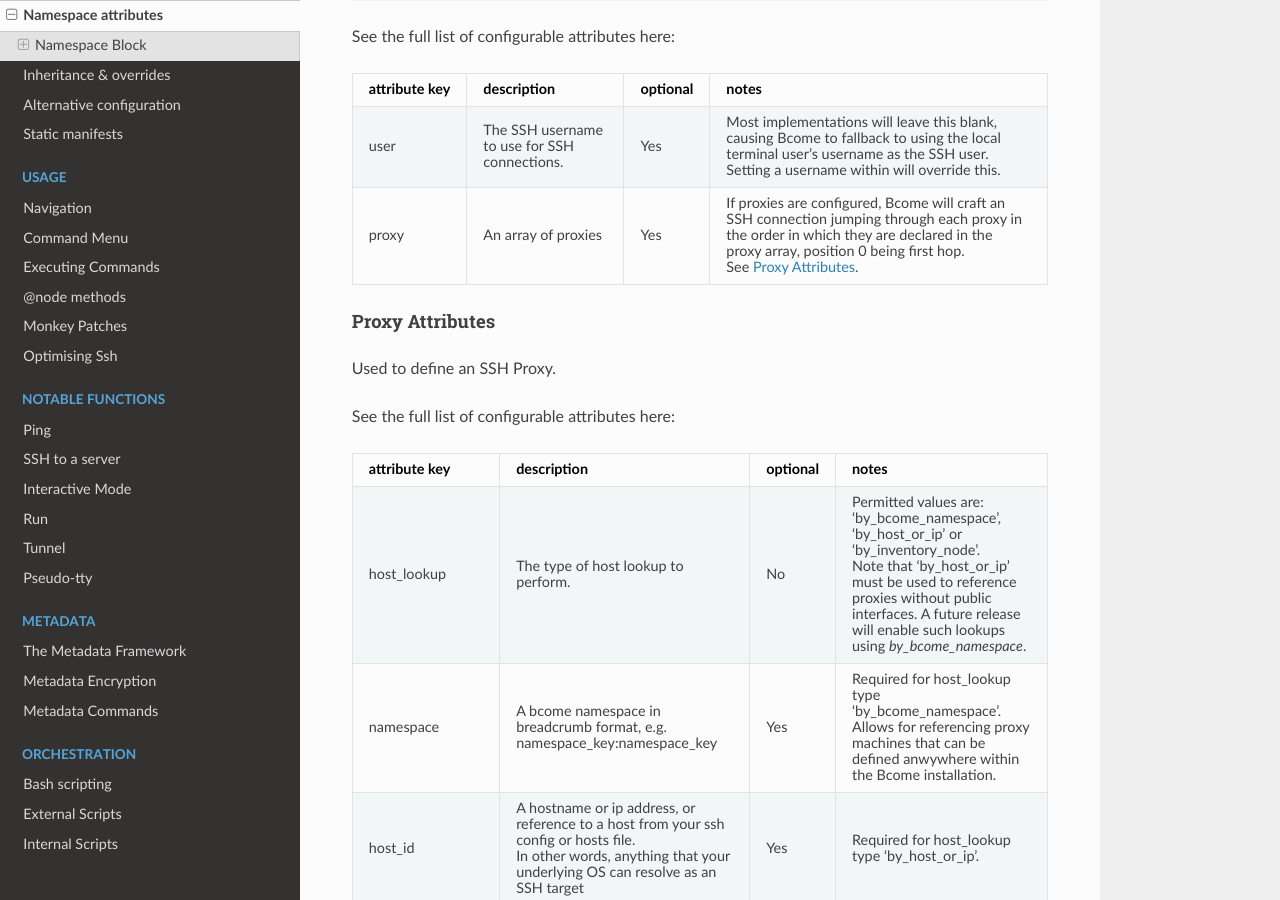
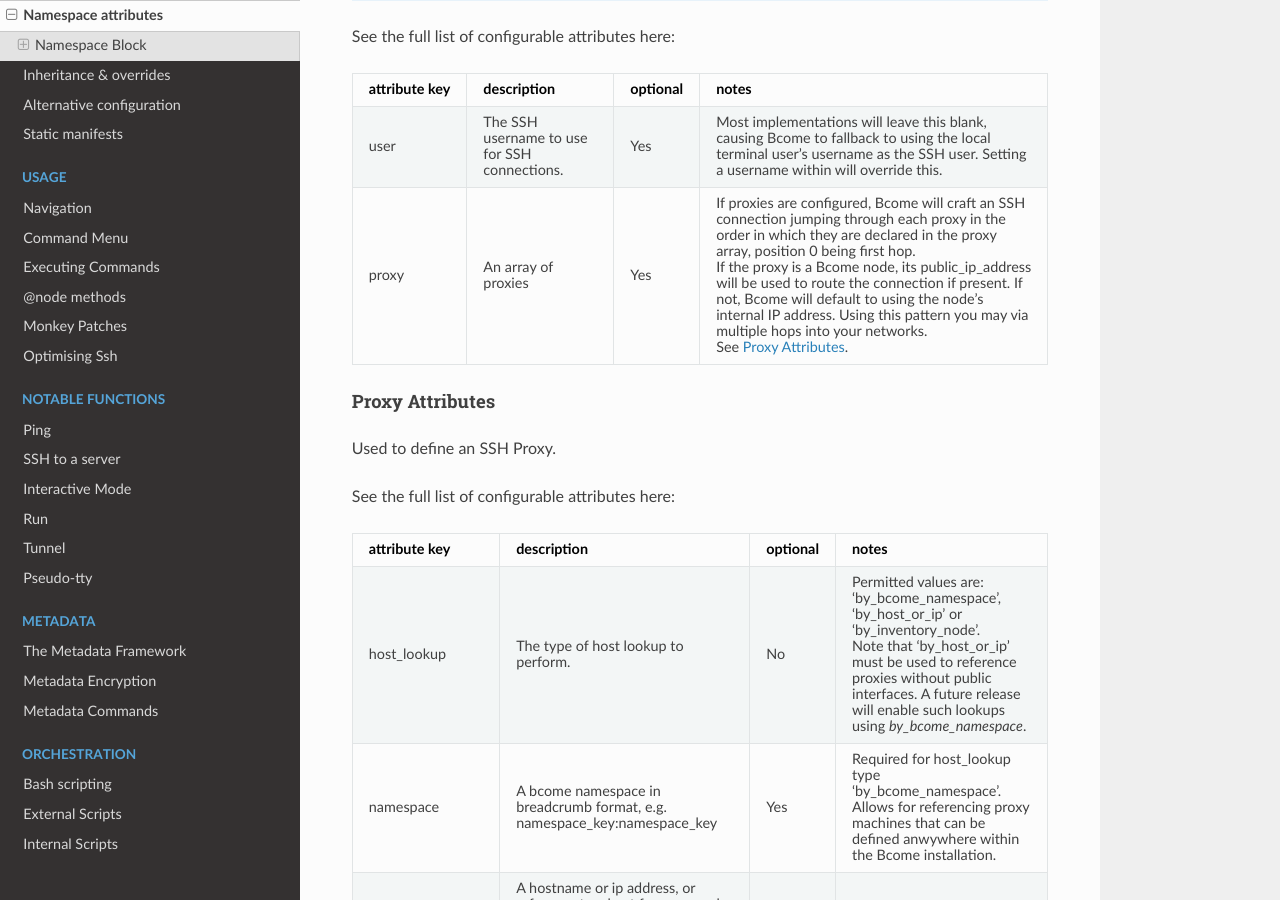
Before and after one commit to webzakimbo/bcome-read-the-docs, a Sphinx documentation site: the page built from docs/source/network/network-configuration-attributes.rst, in a window 1280 px wide and 900 px high, scrolled down 2954 px. Built offline with Sphinx 7.4.7 and the Read the Docs theme 2.0.0, drawn with Linux system fonts in a browser that asks for light colours; pages that are not in the unit, such as notebooks, are missing from menus.

Commit message:
added notes on proxying - defaults to internal_ip_address if public not present

```diff
--- a/docs/source/network/network-configuration-attributes.rst
+++ b/docs/source/network/network-configuration-attributes.rst
@@ -166,6 +166,12 @@
 |                             |                             |          | each proxy in the order in which they are declared in the proxy array, position|
 |			      |				    |	       | 0 being first hop.                                                             |
 |			      |				    |	       |										|
+|			      |				    |	       |							                        |
+|			      |				    |	       | If the proxy is a Bcome node, its public_ip_address will be used to route      |
+|		              |				    |          | the connection if present.  If not, Bcome will default to using the node's     |
+|			      |			            |	       | internal IP address.  Using this pattern you may via multiple hops into        |
+|  			      |				    |	       | your networks.					 			        |
+|			      |				    |	       |									        |
 |			      |			            |	       | See :ref:`PROXY_ATTRS`.	    		   	                        |
 +-----------------------------+-----------------------------+----------+--------------------------------------------------------------------------------+
 
```
